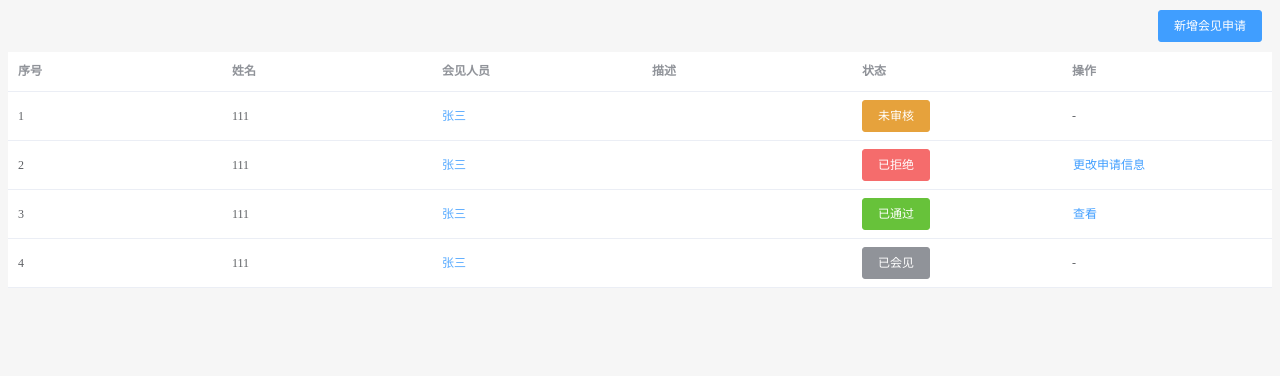
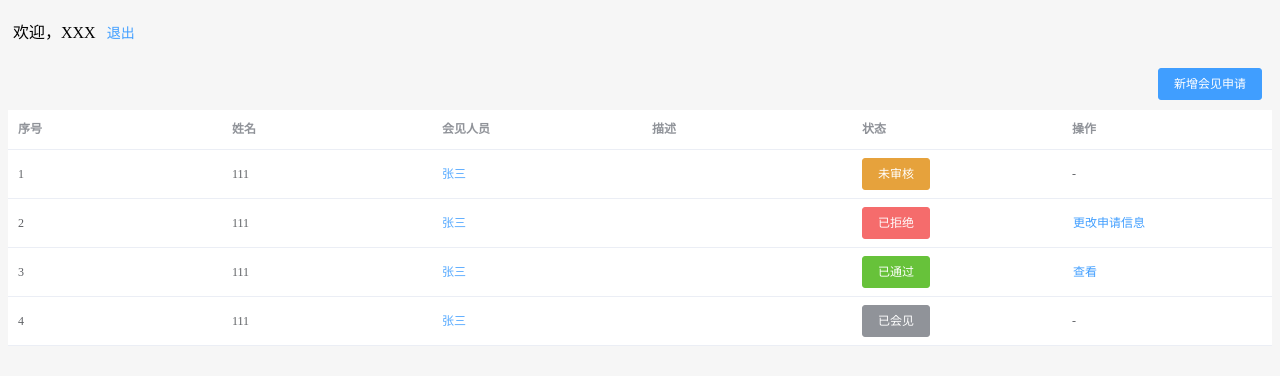
Before and after one commit to yq777/prison-appointment-fronted, a Vue app: page /#/user/apply/list in a window 1280 px wide. Shown: the top 376 px of the page. Built offline with nearby package versions, Linux system fonts and the light colour scheme.

Commit message:
add bailer-index register user-apply-list

```diff
--- a/src/pages/user-apply-list.vue
+++ b/src/pages/user-apply-list.vue
@@ -1,5 +1,9 @@
 <template>
   <div class="user-apply-list-page">
+    <div class="m-user-info">
+      <span style="margin-right: 10px">欢迎，XXX</span>
+      <el-button type="text" size="middle">退出</el-button>
+    </div>
     <div class="m-add">
       <el-button type="primary" @click="addMeetingApply">新增会见申请</el-button>
     </div>
@@ -175,6 +179,11 @@
 
 <style lang="less">
   .user-apply-list-page {
+    .m-user-info {
+      height: 50px;
+      line-height: 50px;
+      margin-left: 5px;
+    }
     .m-add {
       display: flex;
       justify-content: flex-end;
```
